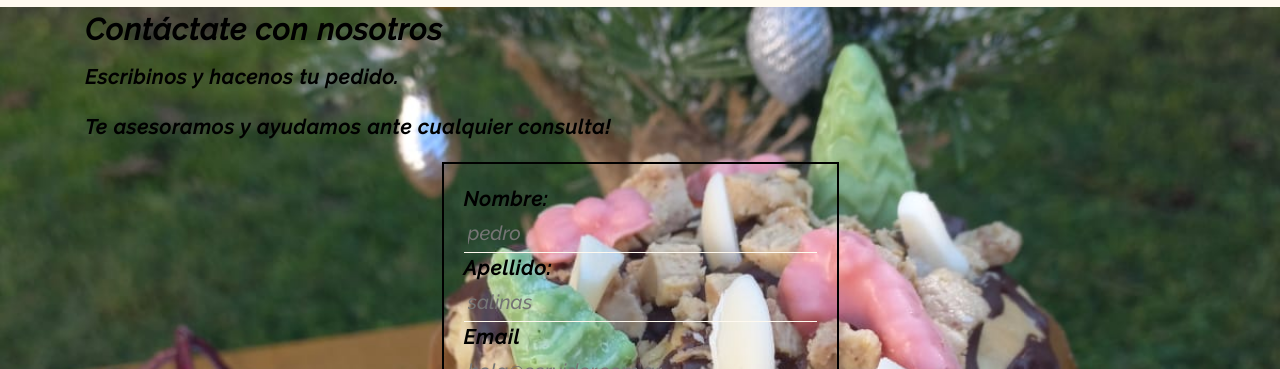
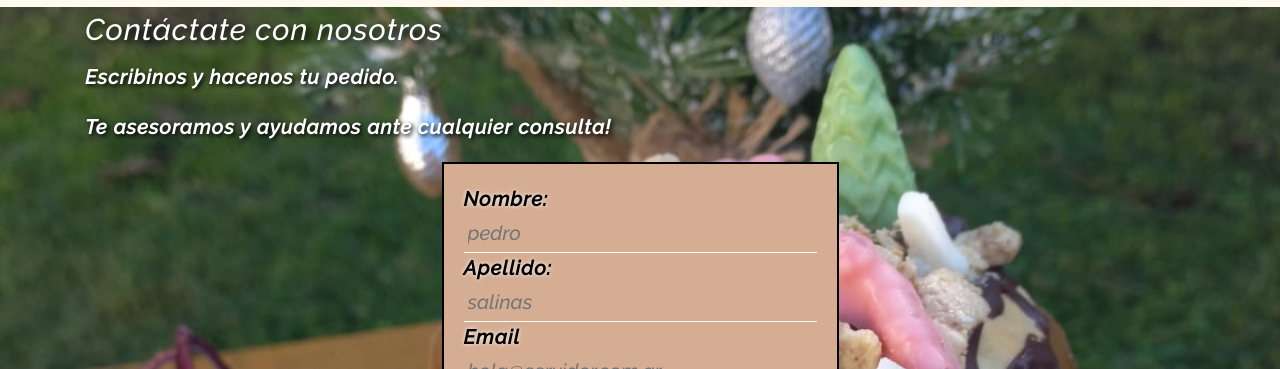
Before and after one commit to Facundo-Gomez93/xaipe, a website: page pages/contacto.html in a window 1280 px wide. Shown: the part 206-575 px from the top of the page. Drawn offline with nearby package versions, Linux system fonts and the light colour scheme.

Commit message:
cambios en indexy contacto.

```diff
--- a/sass/_variables.scss
+++ b/sass/_variables.scss
@@ -2,4 +2,6 @@ $font-weigth: 900;
 $backgroundDos: #efd1bc;
 $backgroundPrincipal: floralwhite;
 $backgroundOther: beige;
-$colorLetra: black
+$backgroundContacto: #d5ad92;
+$colorLetra: black;
+$colorDos: white;
--- a/sass/style.scss
+++ b/sass/style.scss
@@ -199,18 +199,26 @@ margin-left: 10px
     border: 2px solid;
     padding: 20px;
     @extend .section1;
+    background-color: $backgroundContacto;
+    text-shadow: 0 0 0.2em white;
+
 }
 
 .contacto1{
     margin-top: auto;
     padding: auto;
 font-size: 30px;
+color: $colorDos;
+font-weight: 100;
+text-shadow: black 0.1em 0.1em 0.2em;
 }
 
 .text__contacto{
     margin-top: auto;
     padding: auto;
     font-size: 20px;
+    color: $colorDos;
+    text-shadow: black 0.1em 0.1em 0.2em;
 }
 .form-contacto button, .form-contacto textarea, .form-contacto input {
     width: 100%;
```
Also changed, not shown: css/estilos.css.
